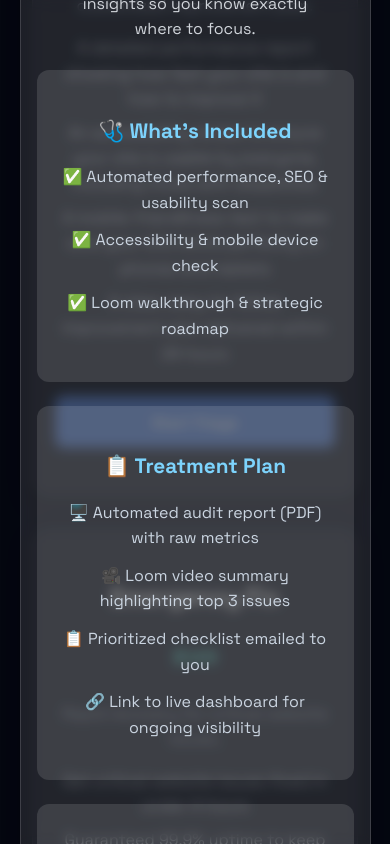
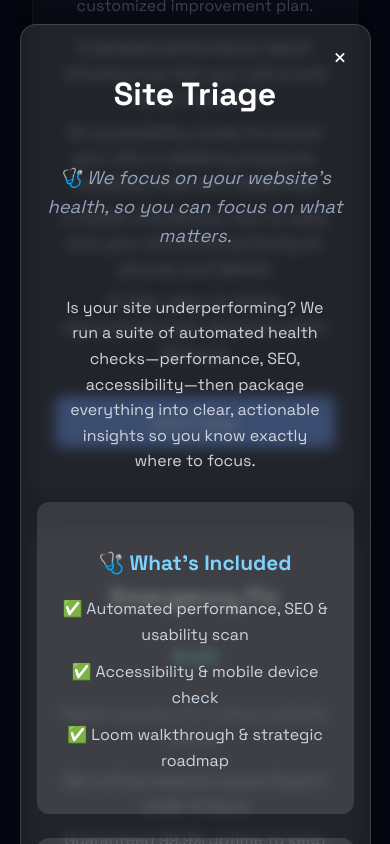
Before and after one commit to KatrinaFinney/webtriage, a Next.js app: page / in a window 390 px wide. Both pictures are taken after a click on the button "Start Triage". Built offline with nearby package versions, Linux system fonts and the light colour scheme.

Commit message:
homepage polish

```diff
--- a/src/app/styles/ServiceDetailModal.module.css
+++ b/src/app/styles/ServiceDetailModal.module.css
@@ -142,14 +142,13 @@
     }
   }
   @media (max-width: 768px) {
-    /* 1) Push modal content down from the top of the viewport */
-    .overlay {
-      align-items: flex-start; /* stop vertical centering */
-      padding-top: 2rem;       /* give 2rem of “breathing room” */
+    /* 1) Pin the backdrop to the top, with a little breathing room */
+    .backdrop {
+      align-items: flex-start; /* stop perfectly centering */
+      padding-top: 1.5rem;     /* push down 1.5rem from the top */
     }
 
-    /* 2) If you've got any top margins on the modal itself, reset them */
-    .modal,
+    /* 2) Make sure the modal itself has no extra top margin */
     .heroContent {
       margin-top: 0 !important;
     }
```
